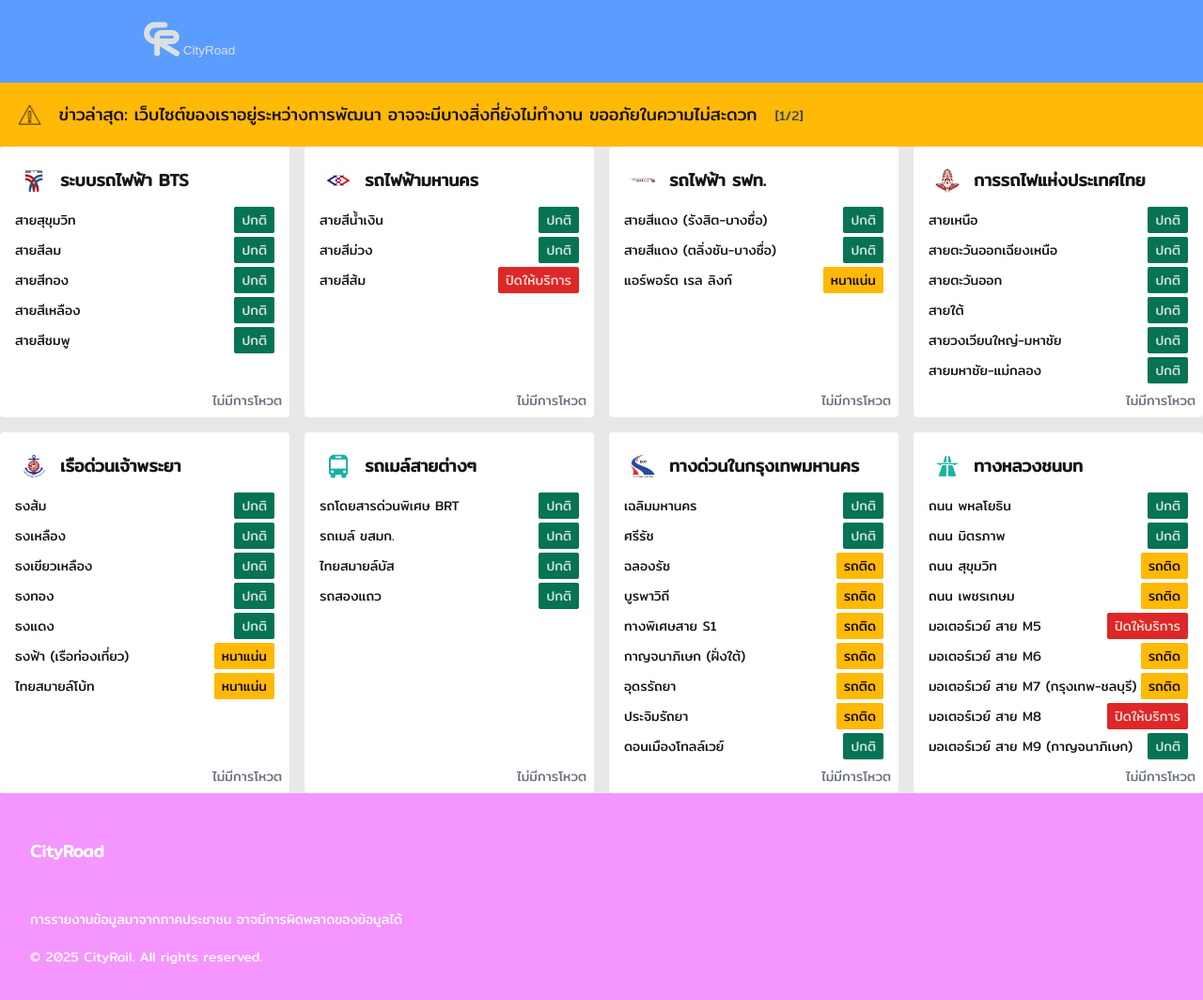
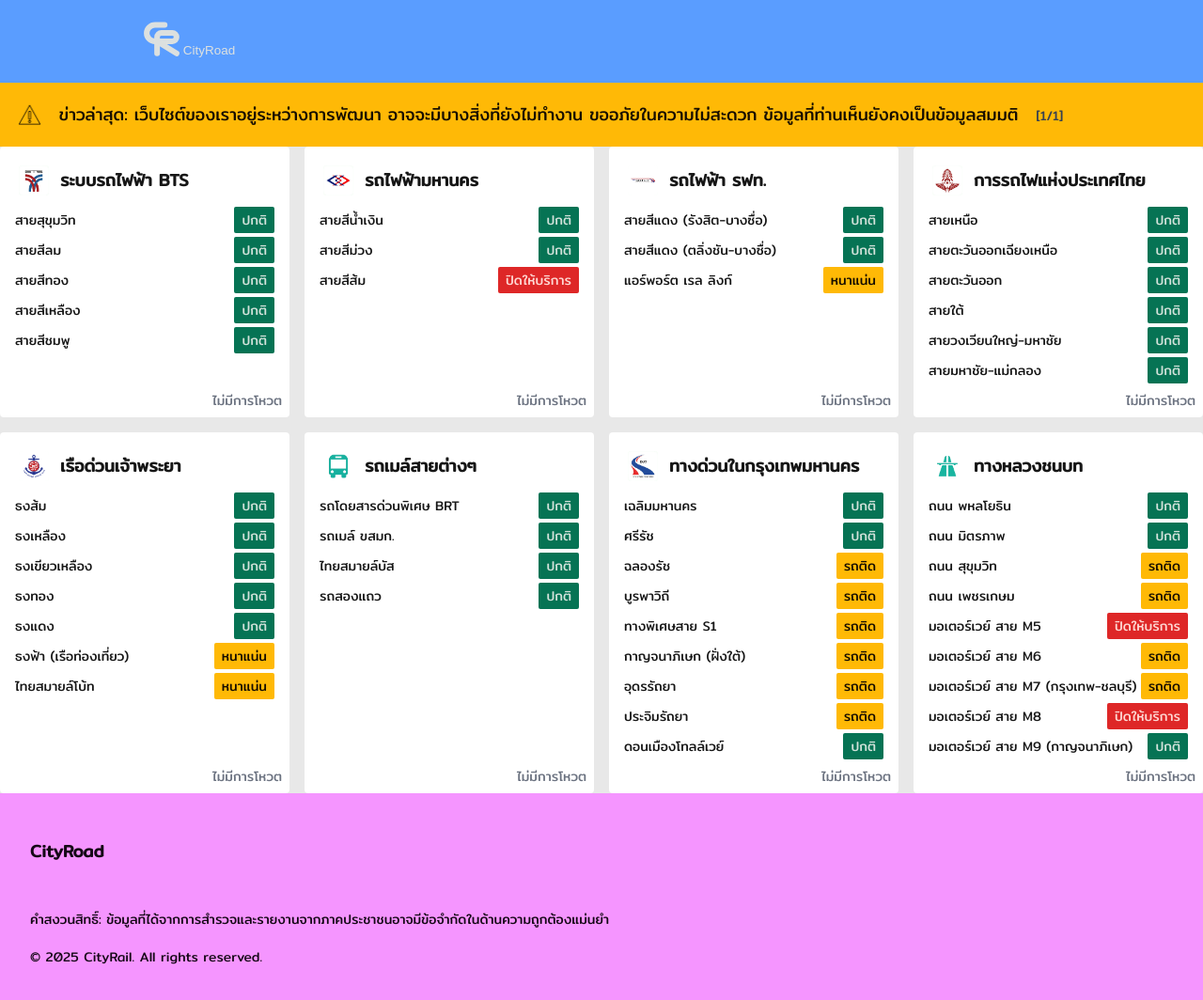
Before and after one commit to winsanmwtv/CityRoad, a Next.js app: page / in a window 1280 px wide. Shown: the top 1064 px of the page at 94% size. Built offline with nearby package versions, Linux system fonts and the light colour scheme.

Commit message:
โดนหาว่าเล่นเกมเฉยเลย

```diff
--- a/src/app/components/Footer.js
+++ b/src/app/components/Footer.js
@@ -2,14 +2,14 @@
 
 const Footer = () => {
     return (
-      <footer className="bg-secondary text-white">
+      <footer className="bg-secondary text-secondary-content">
           <div className='max-w-7xl mx-auto px-2 py-12 sm:px-6 lg:px-8'>
               <div className="grid grid-cols-1 md:grid-cols-3 gap-4">
                   <h3 className="text-lg font-bold mb-4">CityRoad</h3>
               </div>
               <div className="text-sm mt-8">
                   <p>
-                      การรายงานข้อมูลมาจากภาคประชาชน อาจมีการผิดพลาดของข้อมูลได้
+                      คำสงวนสิทธิ์: ข้อมูลที่ได้จากการสำรวจและรายงานจากภาคประชาชนอาจมีข้อจำกัดในด้านความถูกต้องแม่นยำ
                   </p>
                   <br/>
                   <p>
--- a/src/app/components/commonAlert.js
+++ b/src/app/components/commonAlert.js
@@ -6,8 +6,7 @@
 export default function CommonAlert() {
     // Array of alert texts
     const alertText = [
-        "เว็บไซต์ของเราอยู่ระหว่างการพัฒนา อาจจะมีบางสิ่งที่ยังไม่ทำงาน ขออภัยในความไม่สะดวก",
-        "รถไฟฟ้ามหานคร สายสีส้ม คาดว่าจะเปิดให้บริการช่วงปี 2070"
+        "เว็บไซต์ของเราอยู่ระหว่างการพัฒนา อาจจะมีบางสิ่งที่ยังไม่ทำงาน ขออภัยในความไม่สะดวก ข้อมูลที่ท่านเห็นยังคงเป็นข้อมูลสมมติ"
     ];
 
     // State for the current alert index
--- a/src/app/not-found.js
+++ b/src/app/not-found.js
@@ -1,9 +1,9 @@
 export default function NotFound() {
     return (
-        <div className="bg-accent text-accent-content flex items-center justify-center min-h-screen px-4">
+        <div className="bg-base-100 text-base-content flex items-center justify-center min-h-screen px-4">
             <div className="text-center">
-                <h1 className="text-3xl sm:text-4xl font-bold">404 | Page not found</h1>
-                <p className="mt-2 text-base sm:text-lg">Is there any mistake in the URL?</p>
+                <h1 className="text-3xl sm:text-4xl font-bold">404 | ไม่พบหน้าที่ร้องขอ</h1>
+                <p className="mt-2 text-base sm:text-lg">มีบางอย่างผิดพลาดในลิงก์ URL หรือไม่?</p>
             </div>
         </div>
     );
```
